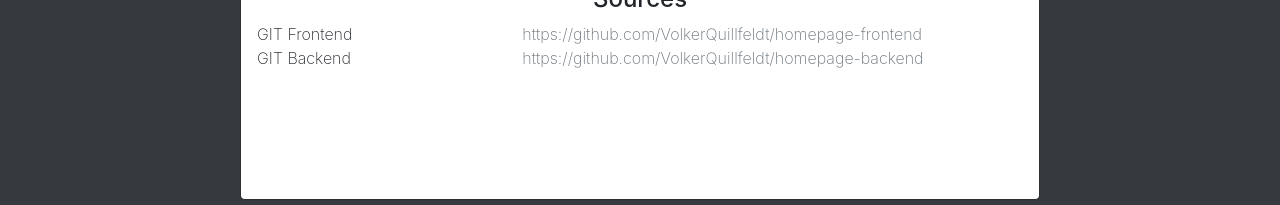
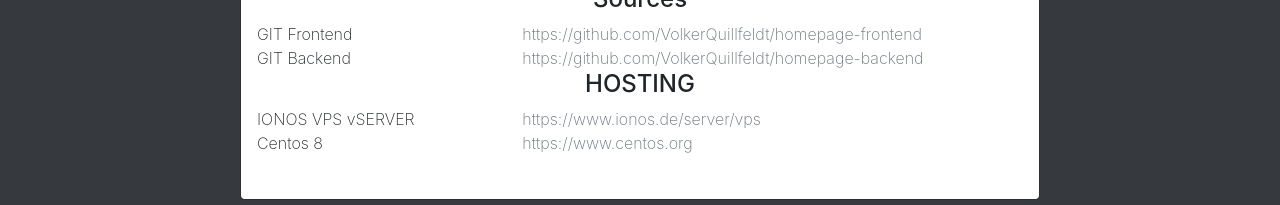
Before and after one commit to VolkerQuillfeldt/homepage-frontend, a React (Create React App) app: page / in a window 1280 px wide. Both pictures are taken after a click on the button "tech stack". Shown: the part 553-758 px from the top of the page. Built offline with nearby package versions, Linux system fonts and the light colour scheme; no server answers.

Commit message:
Dokumentation

```diff
--- a/src/components/Header.js
+++ b/src/components/Header.js
@@ -128,6 +128,29 @@ class Header extends Component {
 												</span></a>
 												</div>
 												</div>
+												<div className="text-center">
+												<h4>HOSTING</h4>
+												</div>
+												<div className="row">
+												<div className="col-sm-4">
+												IONOS VPS vSERVER
+												</div>
+												<div className="col-sm-8">
+												<a target="_blank" rel="noopener noreferrer" href="https://www.ionos.de/server/vps">
+												<span className="text-secondary">https://www.ionos.de/server/vps
+												</span></a>
+												</div>
+												</div>
+												<div className="row">
+												<div className="col-sm-4">
+												Centos 8
+												</div>
+												<div className="col-sm-8">
+												<a target="_blank" rel="noopener noreferrer" href="https://www.centos.org">
+												<span className="text-secondary">https://www.centos.org
+												</span></a>
+												</div>
+												</div>
 											</div></div>
 										</div>
 
```
Also changed, not shown: 1 other file (tests, documents, lock files or other folders).
